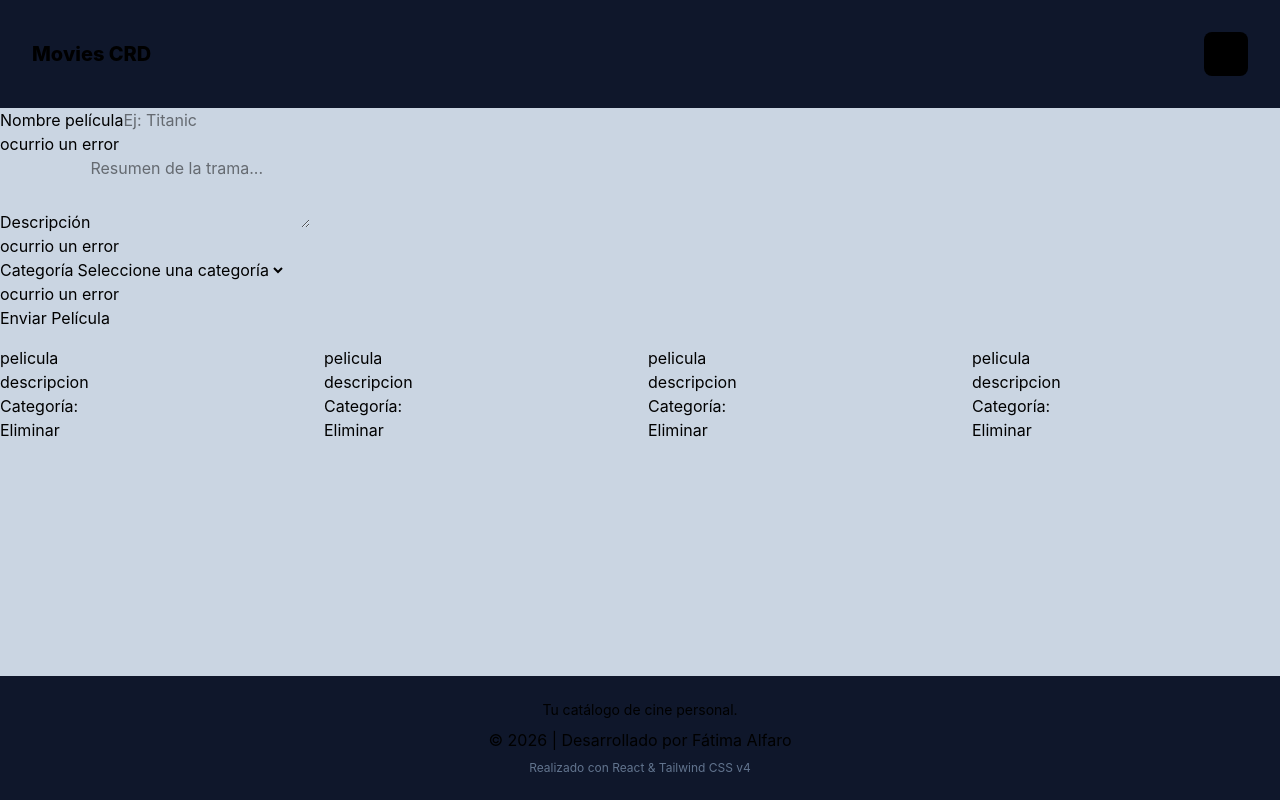
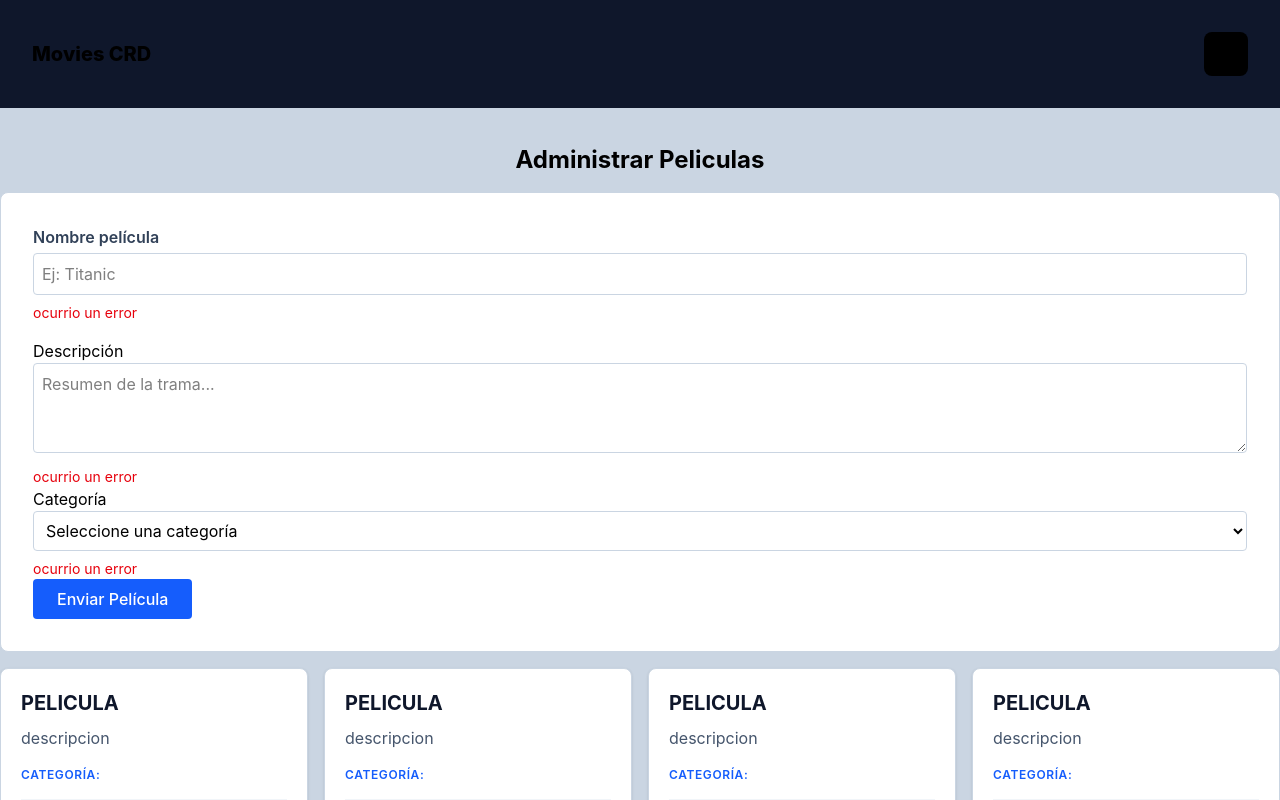
Before and after one commit to Fatimalfaro/peliculas, a React (Vite) app: page / in a window 1280 px wide. Shown: the top 800 px of the page. Built offline with nearby package versions, Linux system fonts and the light colour scheme.

Commit message:
Agregue el estilo de los componentes

```diff
--- a/src/App.jsx
+++ b/src/App.jsx
@@ -6,10 +6,10 @@
   return (
     <>
       <Navbar />
-      <main className='grow'>
+      <main className="grow container mx-auto my-5">
+        <h1 className="text-center text-2xl font-bold my-4">Administrar Peliculas</h1>
         <FormMovie></FormMovie>
       </main>
-
       <Footer />
     </>
   );
--- a/src/components/CardMovie.jsx
+++ b/src/components/CardMovie.jsx
@@ -1,15 +1,25 @@
-const CardMovie = ({ movie }) => {
+import React from "react";
+
+const CardMovie = () => {
   return (
-    <div>
+    <div className="flex flex-col h-full border border-slate-300 dark:border-slate-700 rounded-lg p-5 bg-white dark:bg-slate-800 transition-colors shadow-sm">
       {/* Contenido superior */}
-      <div>
-        <h3>pelicula</h3>
-        <p>descripcion </p>
-        <p>Categoría:</p>
+      <div className="grow">
+        <h3 className="text-xl font-bold mb-2 text-slate-900 dark:text-white uppercase">
+          pelicula
+        </h3>
+        <p className="text-slate-600 dark:text-slate-400 mb-4 text-md leading-relaxed wrap-break-word">
+          descripcion
+        </p>
+        <p className="text-xs font-semibold text-blue-600 dark:text-blue-400 uppercase tracking-wider mb-4">
+          Categoría:
+        </p>
       </div>
       {/* Botón Eliminar siempre al final */}
-      <div>
-        <button>Eliminar</button>
+      <div className="mt-auto pt-4 border-t border-slate-100 dark:border-slate-700">
+        <button className="w-full py-2 px-4 bg-red-600 text-white rounded font-medium text-sm hover:bg-red-700 transition-colors duration-300 shadow-sm cursor-pointer">
+          Eliminar
+        </button>
       </div>
     </div>
   );
--- a/src/components/FormMovie.jsx
+++ b/src/components/FormMovie.jsx
@@ -3,37 +3,37 @@
 const FormMovie = () => {
   return (
     <section>
-      <form>
+      <form className="border border-slate-300 dark:border-slate-700 p-8 rounded-lg bg-white dark:bg-slate-800 transition-colors">
         {/* Campo: Nombre */}
-        <div>
-          <label>Nombre película</label>
-          <input type="text" placeholder="Ej: Titanic" name="nombrePelicula" />
+        <div className="mb-4">
+          <label className="block mb-1 font-semibold text-slate-700 dark:text-slate-200">Nombre película</label>
+          <input type="text" placeholder="Ej: Titanic"  className="w-full border border-slate-300 dark:border-slate-600 rounded p-2 dark:bg-slate-700 dark:text-white focus:outline-none focus:ring-2 focus:ring-blue-500/80"name="nombrePelicula" />
           {/* <p className="text-sm text-red-600 mt-2">Un error posible</p> */}
-          <p>ocurrio un error</p>
+          <p className="text-sm text-red-600 mt-2">ocurrio un error</p>
         </div>
 
         {/* Campo: Descripción */}
         <div>
           <label>Descripción</label>
-          <textarea rows="3" placeholder="Resumen de la trama..." />
-          <p>ocurrio un error</p>
+          <textarea rows="3" placeholder="Resumen de la trama..." className="w-full border border-slate-300 dark:border-slate-600 rounded p-2 dark:bg-slate-700 dark:text-white focus:outline-none focus:ring-2 focus:ring-blue-500/80"/>
+          <p className="text-sm text-red-600 mt-2">ocurrio un error</p>
         </div>
 
         {/* Campo: Categoría */}
         <div>
           <label>Categoría</label>
-          <select name="categoria">
+          <select name="categoria"   className="w-full border border-slate-300 dark:border-slate-600 rounded p-2 dark:bg-slate-700 dark:text-white focus:outline-none focus:ring-2 focus:ring-blue-500/80">
             <option value="">Seleccione una categoría</option>
             <option value="aventura">Aventura</option>
             <option value="comedia">Comedia</option>
             <option value="romance">Romance</option>
             <option value="terror">Terror</option>
           </select>
-          <p>ocurrio un error</p>
+          <p className="text-sm text-red-600 mt-2">ocurrio un error</p>
         </div>
 
         {/* Botón */}
-        <button type="submit">Enviar Película</button>
+        <button type="submit"  className="bg-blue-600 text-white px-6 py-2 rounded font-medium hover:bg-blue-700 transition-colors w-full sm:w-auto cursor-pointer">Enviar Película</button>
       </form>
       <GridMovie></GridMovie>
     </section>
```
